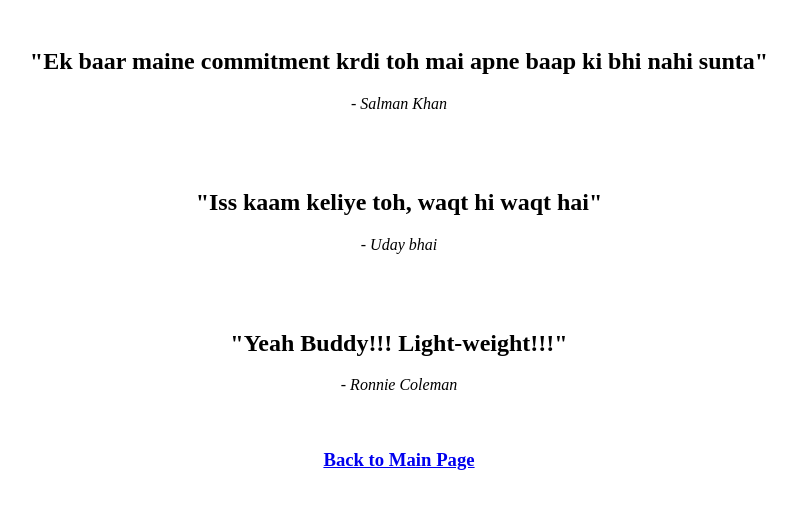
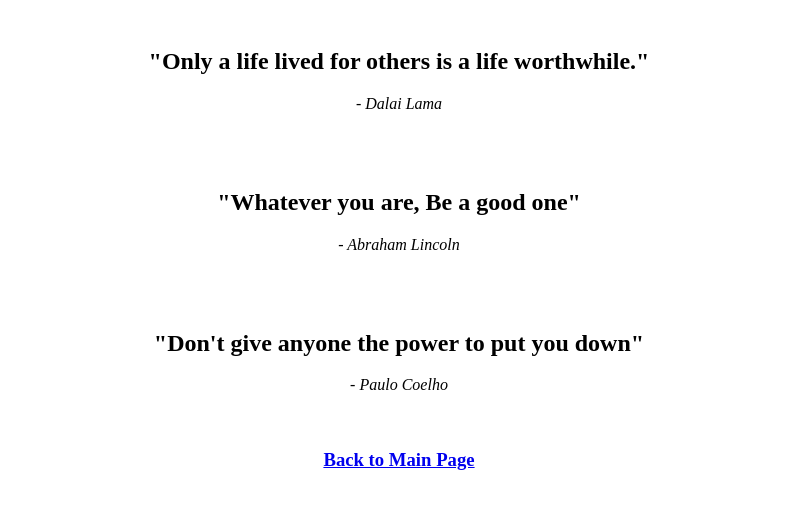
Before and after one commit to sailochan03/CSW-1_Assignment-1, a plain HTML site: page A1Q8.html in a window 1280 px wide. Shown: the whole page, without its empty margins (241-1038 px from the left). Drawn offline with Linux system fonts and the light colour scheme.

Commit message:
Update A1Q8.html

```diff
--- a/A1Q8.html
+++ b/A1Q8.html
@@ -30,18 +30,18 @@
 
 <body>
     <div class="quote">
-        <h2>"Ek baar maine commitment krdi toh mai apne baap ki bhi nahi sunta"</h2>
-        <p class="author">- Salman Khan</p>
+        <h2>"Only a life lived for others is a life worthwhile."</h2>
+        <p class="author">- Dalai Lama</p>
     </div>
 
     <div class="quote">
-        <h2>"Iss kaam keliye toh, waqt hi waqt hai"</h2>
-        <p class="author">- Uday bhai</p>
+        <h2>"Whatever you are, Be a good one"</h2>
+        <p class="author">- Abraham Lincoln</p>
     </div>
 
     <div class="quote">
-        <h2>"Yeah Buddy!!! Light-weight!!!"</h2>
-        <p class="author">- Ronnie Coleman</p>
+        <h2>"Don't give anyone the power to put you down"</h2>
+        <p class="author">- Paulo Coelho</p>
     </div>
     <h3 ><a href="./index.html">Back to Main Page</a></h3>
 </body>
```
